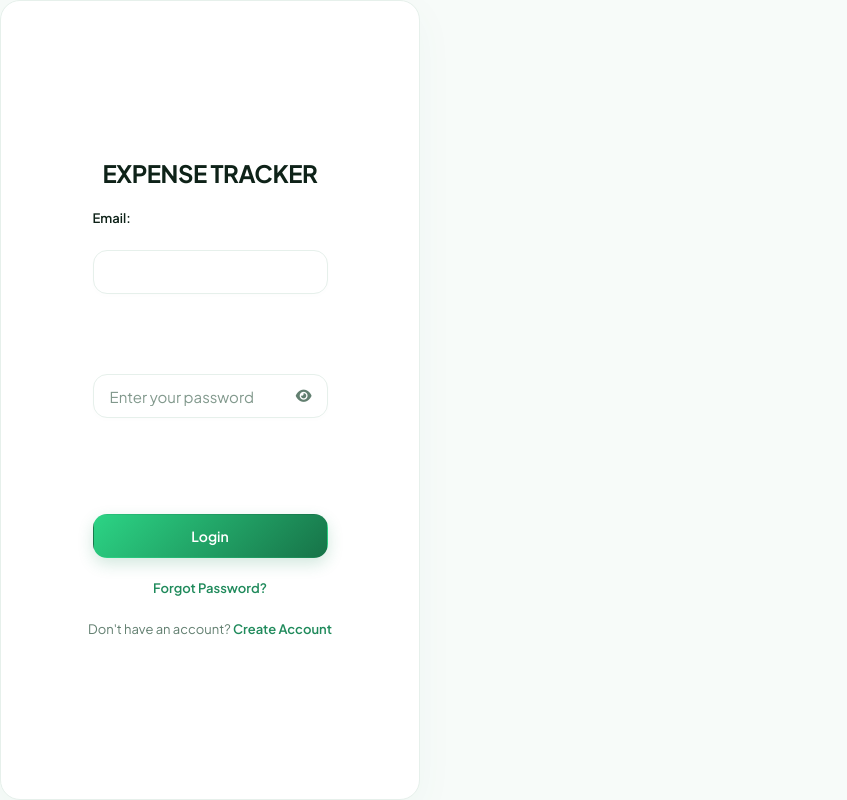
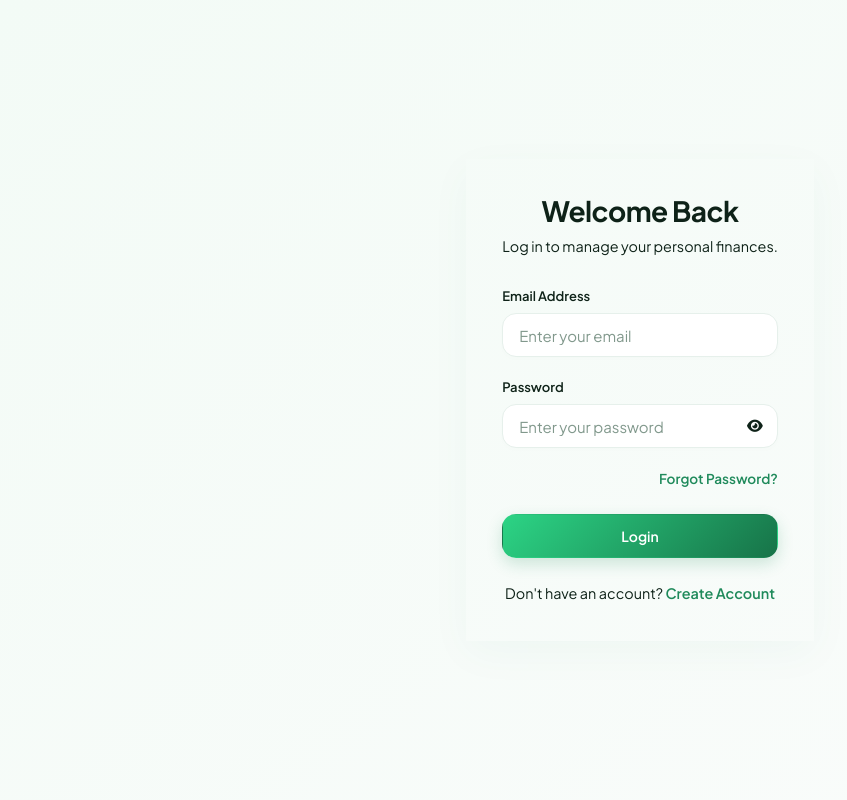
Before and after one commit to sameer5547/EXPENSE-TRACKER-VERSION-2, a Flask app: page /login in a window 1280 px wide. Shown: the whole page, without its empty margins (0-847 px from the left). Run offline with Flask 3, Linux system fonts and the light colour scheme; parts of the project's set-up code (start-up, migrations or seed data) failed here and were passed over.

Commit message:
Refactor login.html for improved design and functionality
Updated the login page layout and styles for better user experience.

```diff
--- a/EXPENSE-TRACKER ver-2/templates/login.html
+++ b/EXPENSE-TRACKER ver-2/templates/login.html
@@ -3,70 +3,59 @@
 <head>
     <meta charset="UTF-8">
     <meta name="viewport" content="width=device-width, initial-scale=1.0">
-    <link rel="stylesheet" href="{{url_for('static',filename='auth.css')}}">
+    <title>Login - Expense Tracker</title>
+    <link rel="stylesheet" href="{{ url_for('static', filename='auth.css') }}">
     <link rel="stylesheet" href="https://cdnjs.cloudflare.com/ajax/libs/font-awesome/6.5.1/css/all.min.css">
-    <title>LOGIN - Expense Tracker</title>
 </head>
+<body style="display: grid; place-items: center; min-height: 100vh; padding: 1rem;">
 
-<body>
+    <!-- Flash Messages -->
     <div id="flash-container">
-
         {% with messages = get_flashed_messages(with_categories=true) %}
-
             {% for category, message in messages %}
-
                 <div class="flash-message {{ category }}">
-
-                <span class="flash-text">
-                    {{ message }}
-                </span>
-
-                <button
-                    type="button"
-                    class="flash-close"
-                    onclick="closeFlash(this)"
-                >
-                    ×
-                </button>
-
+                    <span class="flash-text">{{ message }}</span>
+                    <button type="button" class="flash-close" onclick="closeFlash(this)">&times;</button>
+                </div>
+            {% endfor %}
+        {% endwith %}
     </div>
 
-        {% endfor %}
+    <div class="card" style="width: 100%; max-width: 420px; background: var(--card-bg); border: 1px solid var(--borders); border-radius: var(--r-lg); padding: 2.25rem; box-shadow: var(--shadow);">
 
-    {% endwith %}
+        <h1 style="margin: 0 0 0.5rem; font-size: 1.75rem; text-align: center;">Welcome Back</h1>
+        <p style="margin: 0 0 1.75rem; color: var(--secondary-text); font-size: 0.9rem; text-align: center;">
+            Log in to manage your personal finances.
+        </p>
 
+        <form method="POST" action="/login">
+            <div class="field" style="margin-bottom: 1.25rem;">
+                <label for="email">Email Address</label>
+                <input type="email" id="email" name="email" placeholder="Enter your email" autocomplete="email" required>
             </div>
 
-    <h1>EXPENSE TRACKER</h1>
-
-    <form method="POST" action="/login">
-
-        <label>Email:</label>
-        <input type="email" name="email" required>
-
-        <br><br>
-
-       <!-- Password Container -->
-<div class="password-wrapper">
-  <input type="password" id="password" name="password" placeholder="Enter your password" required>
-  <button type="button" class="toggle-eye" id="togglePassword" aria-label="Show password">
+            <div class="field" style="margin-bottom: 1.25rem;">
+                <label for="password">Password</label>
+                <div class="password-wrapper" style="position: relative;">
+                    <input type="password" id="password" name="password" placeholder="Enter your password" autocomplete="current-password" required style="padding-right: 3rem;">
+                    <button type="button" class="toggle-eye" id="togglePassword" aria-label="Show password" style="position: absolute; right: 0.25rem; top: 50%; transform: translateY(-50%); background: transparent; border: none; min-height: 38px; min-width: 38px; color: var(--secondary-text); cursor: pointer;">
                         <i class="fa-solid fa-eye"></i>
                     </button>
                 </div>
+            </div>
 
-        <br><br>
+            <div style="display: flex; justify-content: flex-end; margin-bottom: 1.5rem;">
+                <a href="/forgot-password" style="font-size: 0.85rem;">Forgot Password?</a>
+            </div>
 
-        <button type="submit">Login</button>
+            <button type="submit" style="width: 100%; margin: 0;">Login</button>
+        </form>
 
-    </form>
-    <p>
-    <a href="/forgot-password">Forgot Password?</a>
+        <p style="margin: 1.5rem 0 0; text-align: center; color: var(--secondary-text); font-size: 0.9rem;">
+            Don't have an account? <a href="/signup">Create Account</a>
         </p>
+    </div>
 
-    <p>
-        Don't have an account?
-        <a href="/signup">Create Account</a>
-    </p>
     <script>
         const pwd = document.getElementById("password");
         const eye = document.getElementById("togglePassword");
@@ -78,44 +67,22 @@
             icon.classList.toggle("fa-eye", !show);
             icon.classList.toggle("fa-eye-slash", show);
         });
+
         function closeFlash(button) {
-
-    const message =
-        button.closest(".flash-message");
-
-    if (!message) {
-        return;
+            const message = button.closest(".flash-message");
+            if (message) {
+                message.style.opacity = "0";
+                setTimeout(() => message.remove(), 300);
+            }
         }
 
-    message.style.animation =
-        "popupSlideOut 0.3s ease forwards";
-
-    setTimeout(function() {
-
-        message.remove();
-
-    }, 300);
+        document.querySelectorAll(".flash-message").forEach(message => {
+            setTimeout(() => {
+                if (message.isConnected) {
+                    message.style.opacity = "0";
+                    setTimeout(() => message.remove(), 300);
                 }
-
-
-/* Automatically hide popup after 4 seconds */
-
-document.querySelectorAll(".flash-message")
-    .forEach(function(message) {
-
-        setTimeout(function() {
-
-            message.style.animation =
-                "popupSlideOut 0.3s ease forwards";
-
-            setTimeout(function() {
-
-                message.remove();
-
-            }, 300);
-
             }, 4000);
-
         });
     </script>
 </body>
```
Lines whose indentation alone changed are shown as unchanged.
